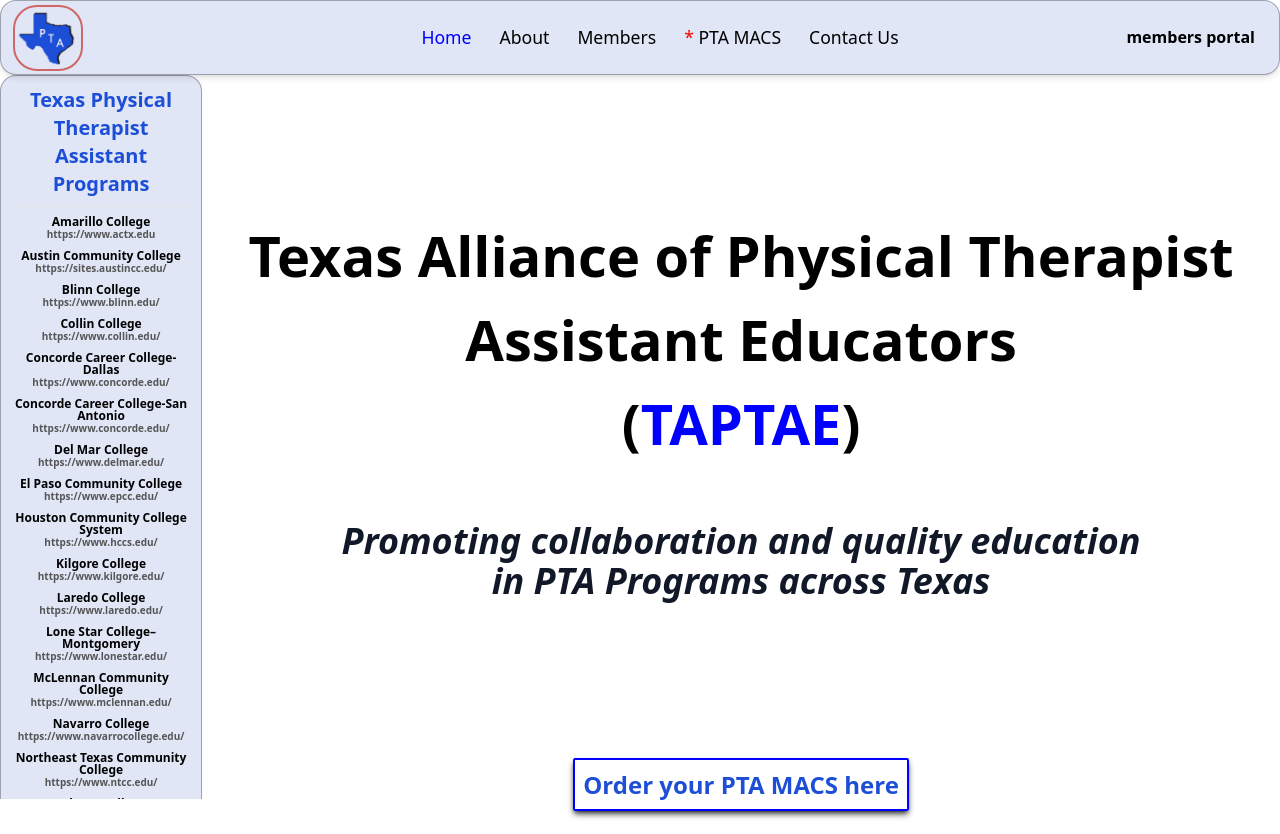
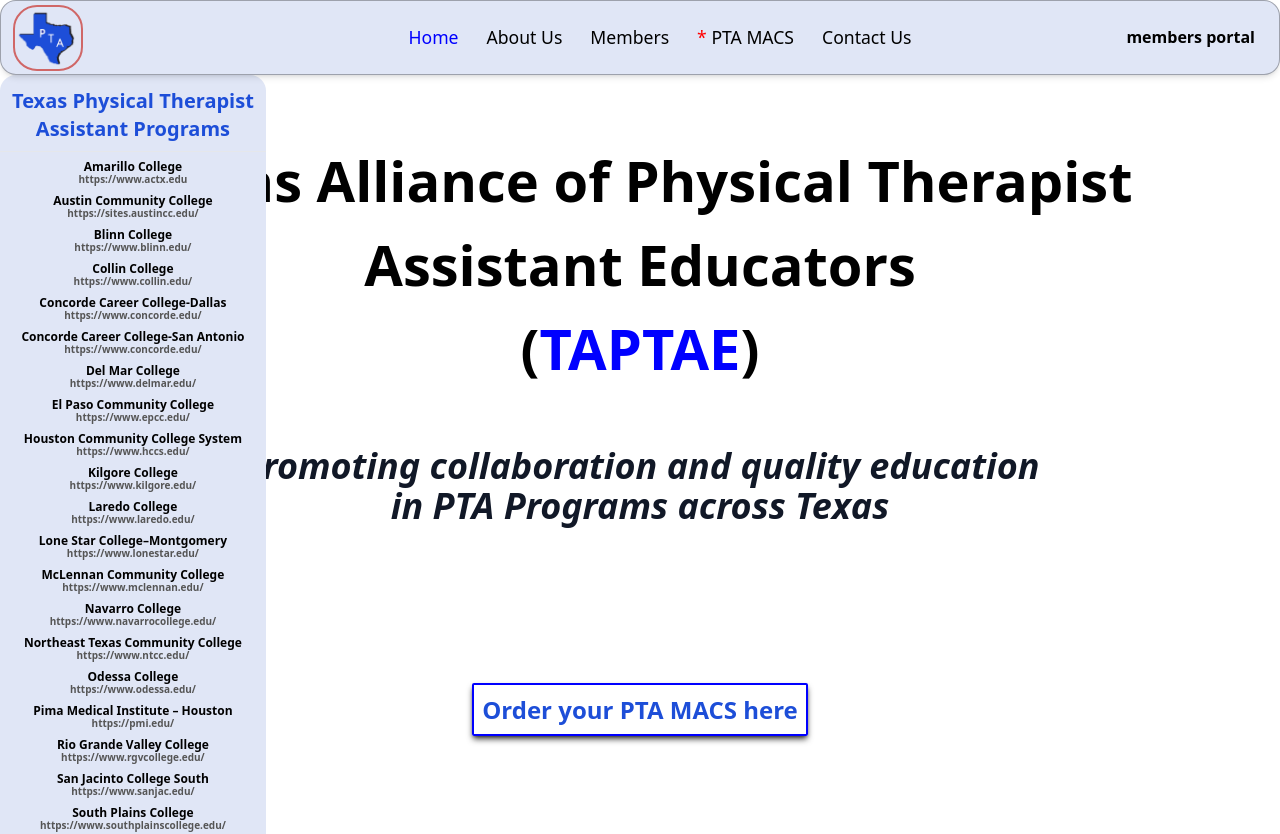
Before and after one commit to Jackal73/TAPTAE-client, a React (Create React App) app: page / in a window 1280 px wide. After the commit the page ends 800 px from the top, so only its background shows below. Built offline with nearby package versions, Linux system fonts and the light colour scheme.

Commit message:
:recycle: Refactor `leftbar` and `topbar` components

```diff
--- a/src/components/leftbar/Leftbar.jsx
+++ b/src/components/leftbar/Leftbar.jsx
@@ -4,9 +4,14 @@
 
 export default function Leftbar() {
   return (
-    <div className="flex-[1.5] h-[calc(100vh-76px)] overflow-y-scroll sticky top-[78]">
-      <div className="w-full rounded-2xl bg-[#e0e6f6] shadow-md backdrop-blur-[15px] border border-[#0000004d] p-[10px] absolute left-0 ">
-        <div className="flex justify-center text-blue-700 text-xl mb-2 font-bold text-center">
+    // <div className="flex-[2] w-[100%] h-[calc(100vh-76px)] overflow-y-scroll sticky top-[78]">
+    <div className="">
+      {/* <div className="w-full  rounded-2xl bg-[#e0e6f6] shadow-md backdrop-blur-[15px] border border-[#0000004d] p-[10px] absolute left-0 "> */}
+      <div
+        id="left-pane"
+        className="flex-[2] h-[calc(100vh-76px)]  rounded-2xl"
+      >
+        <div className="flex justify-center text-blue-700 text-xl mb-2 px-3 pt-3 font-bold text-center">
           Texas Physical Therapist
           <br /> Assistant Programs
         </div>
@@ -469,7 +474,7 @@
             </li>
           </a>
         </ul>
-        <hr className="my-[20px]" />
+        <hr className="my-[56px]" />
       </div>
     </div>
   );
--- a/src/components/topbar/Topbar.jsx
+++ b/src/components/topbar/Topbar.jsx
@@ -10,7 +10,7 @@
   },
   {
     path: "/about",
-    display: "About",
+    display: "About Us",
   },
 
   {
@@ -45,7 +45,7 @@
   const toggleMenu = () => menuRef.current.classList.toggle("show__menu");
 
   return (
-    <div className="h-[75px] w-full flex items-center justify-center sticky top-0 z-[999] bg-[#e0e6f6] rounded-2xl shadow-md backdrop-blur-[15px] border border-solid border-[#0000004d]">
+    <div className="h-[75px] w-full flex items-center justify-center fixed top-0 z-[999] bg-[#e0e6f6] rounded-2xl shadow-md backdrop-blur-[15px] border border-solid border-[#0000004d]">
       <div className="absolute left-0 ">
         <div className="w-[70px] ml-[12px]">
           <img
```
